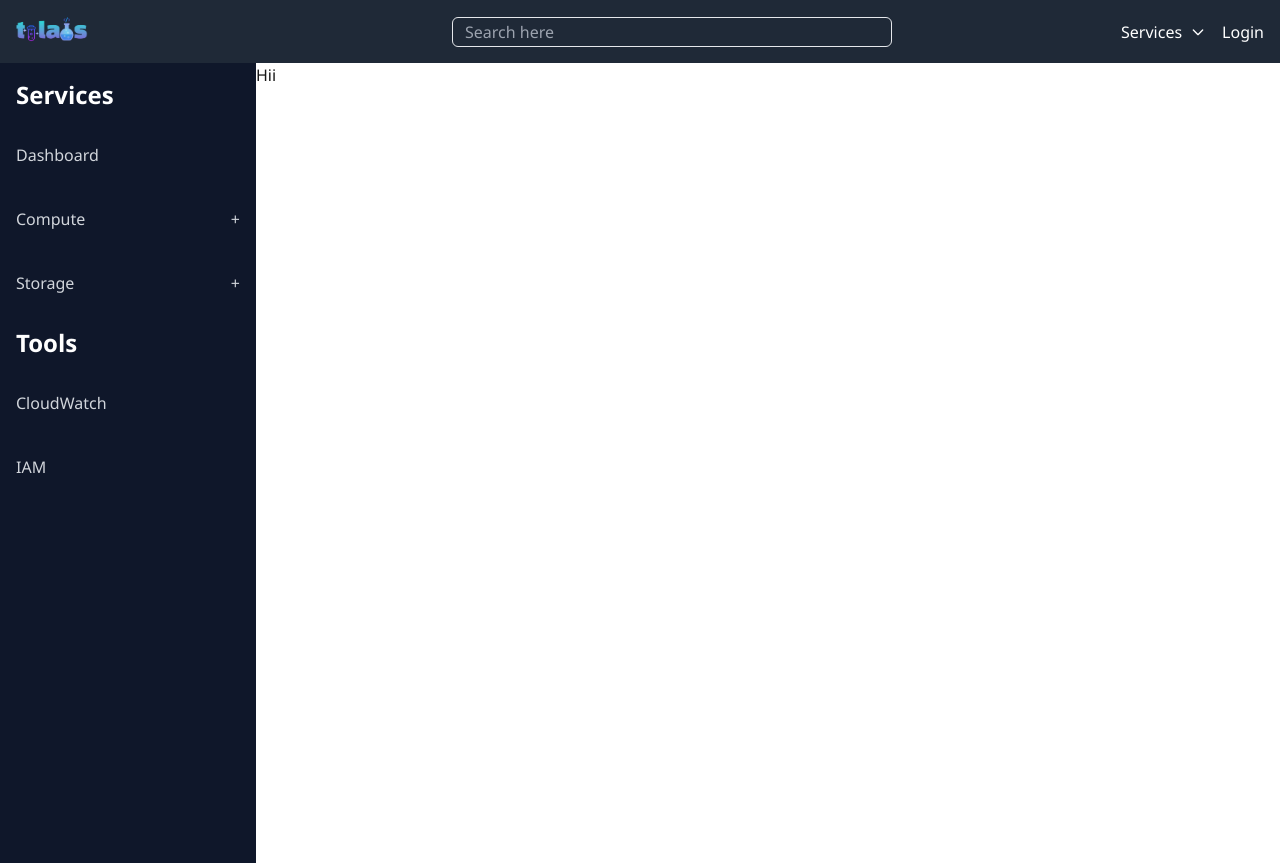
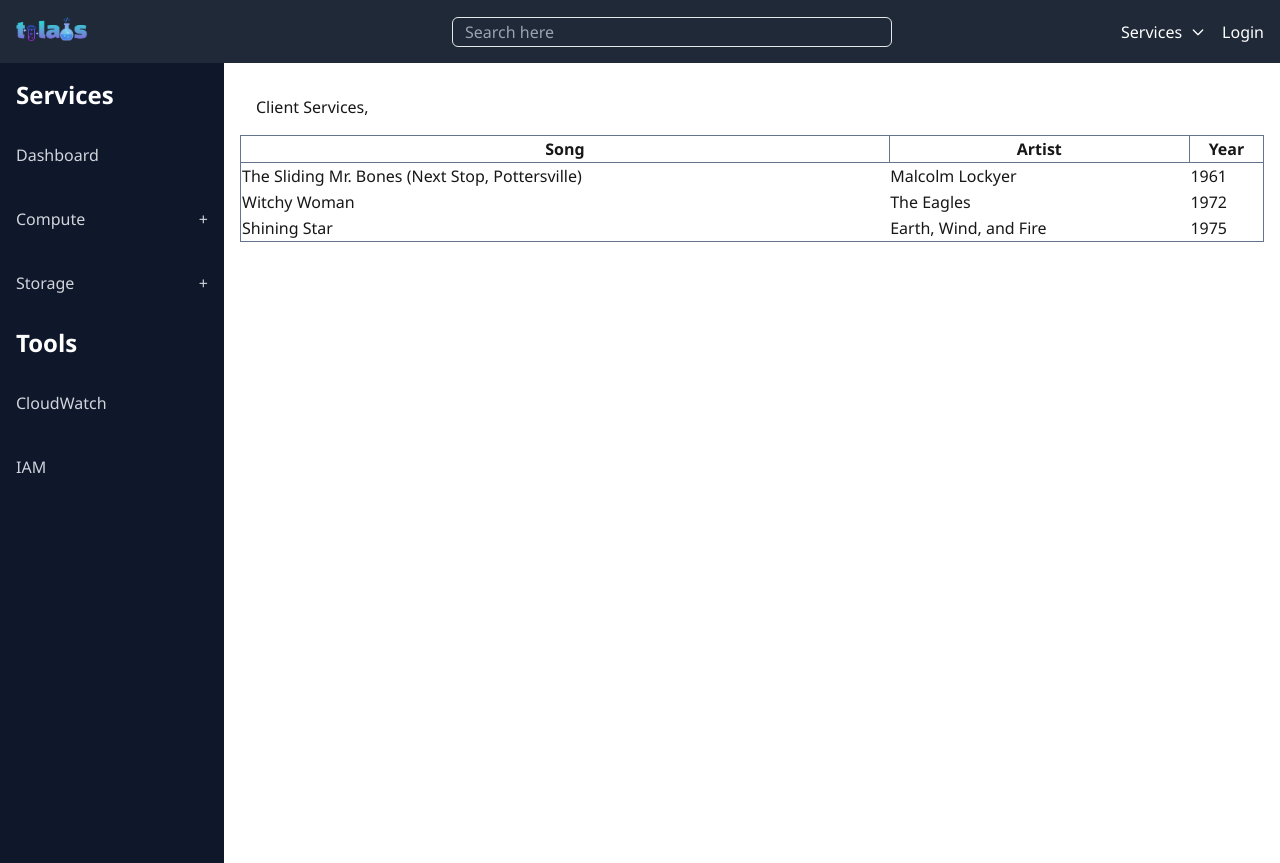
Before and after one commit to sohamsinh31/lab, a Next.js app: page / in a window 1280 px wide. Built offline with nearby package versions, Linux system fonts and the light colour scheme.

Commit message:
service route added

```diff
--- a/pages/[slug].tsx
+++ b/Routes/DefaultRouter.tsx
@@ -1,5 +1,5 @@
 "use client";
-import './globals.css';
+import '@/app/globals.css';
 import Navbar from '@/components/Navbar';
 import Sidebar from '@/components/Sidebar';
 import { navbarData } from '@/components/utils/NavbarTestData';
@@ -7,16 +7,12 @@
 import DashboardRoute from '../Routes/Dashboard';
 import ServiceRoute from '@/Routes/ServiceRoute';
 
-const App = () => {
-  return (
-    <div className='container min-w-full'>
-      <Navbar data={navbarData} />
-      <div className='flex min-w-[100vh]'>
-        <Sidebar data={sidebarData} />
-        <ServiceRoute />
-      </div>
-    </div>
-  )
+const DefaultRoutes = () => {
+    return (
+        <div className='flex min-w-[100vh]'>
+            <ServiceRoute />
+        </div>
+    )
 }
 
-export default App;
+export default DefaultRoutes;
--- a/Routes/ServiceRoute.tsx
+++ b/Routes/ServiceRoute.tsx
@@ -1,5 +1,46 @@
+import Sidebar from "@/components/Sidebar";
+import { sidebarData } from "@/components/utils/SidebarTestData";
+
 const ServiceRoute: React.FC = () => {
-    return <div>{"Hii"}</div>
+
+    const classes = "border-collapse border border-slate-500";
+
+    return <div className='flex min-w-[95vw]'>
+        <Sidebar data={sidebarData} />
+        <div className="m-2 p-2">
+            <div className="row m-2 p-2">
+                <h2>Client Services,</h2>
+            </div>
+            <div className="row">
+                <table className={`table-fixed ${classes} border-spacing-1 min-w-[80vw]`}>
+                    <thead>
+                        <tr>
+                            <th className={`${classes}`}>Song</th>
+                            <th className={`${classes}`}>Artist</th>
+                            <th className={`${classes}`}>Year</th>
+                        </tr>
+                    </thead>
+                    <tbody>
+                        <tr>
+                            <td>The Sliding Mr. Bones (Next Stop, Pottersville)</td>
+                            <td>Malcolm Lockyer</td>
+                            <td>1961</td>
+                        </tr>
+                        <tr>
+                            <td>Witchy Woman</td>
+                            <td>The Eagles</td>
+                            <td>1972</td>
+                        </tr>
+                        <tr>
+                            <td>Shining Star</td>
+                            <td>Earth, Wind, and Fire</td>
+                            <td>1975</td>
+                        </tr>
+                    </tbody>
+                </table>
+            </div>
+        </div>
+    </div>
 }
 
 export default ServiceRoute;
--- a/pages/index.tsx
+++ b/pages/index.tsx
@@ -4,17 +4,13 @@
 import Sidebar from '@/components/Sidebar';
 import { navbarData } from '@/components/utils/NavbarTestData';
 import { sidebarData } from '@/components/utils/SidebarTestData';
-import DashboardRoute from '../Routes/Dashboard';
-import ServiceRoute from '@/Routes/ServiceRoute';
+import DefaultRoutes from '@/Routes/DefaultRouter';
 
 const App = () => {
   return (
     <div className='container min-w-full'>
       <Navbar data={navbarData} />
-      <div className='flex min-w-[100vh]'>
-        <Sidebar data={sidebarData} />
-        <ServiceRoute />
-      </div>
+      <DefaultRoutes />
     </div>
   )
 }
--- a/tailwind.config.ts
+++ b/tailwind.config.ts
@@ -6,6 +6,7 @@
     "./app/components/**/*.{js,ts,jsx,tsx,mdx}",
     "./app/**/*.{js,ts,jsx,tsx,mdx}",
     './pages/**/*.{js,ts,jsx,tsx,mdx}',
+    './Routes/**/*.{js,ts,jsx,tsx,mdx}',
     './components/**/*.{js,ts,jsx,tsx}',
   ],
   theme: {
```
